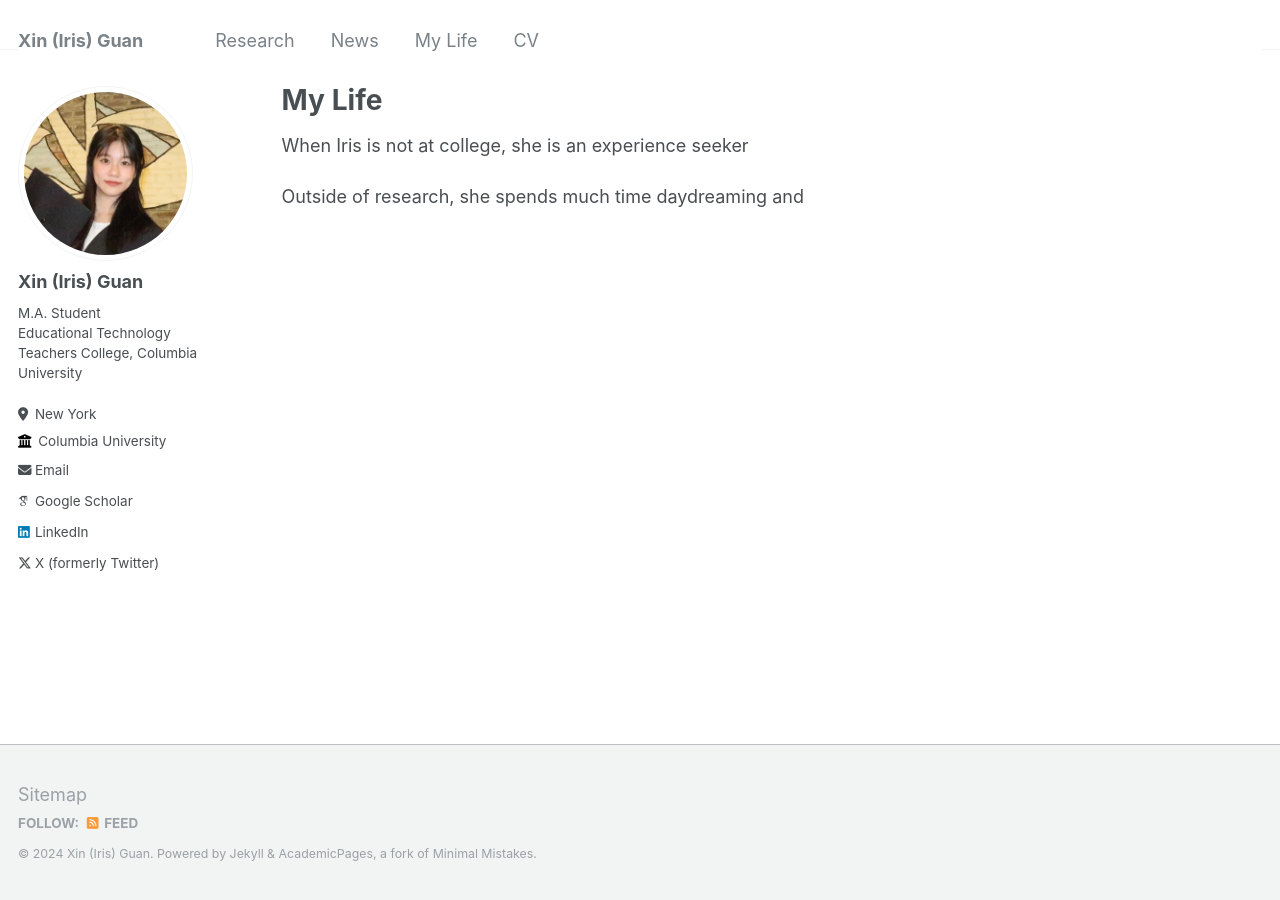
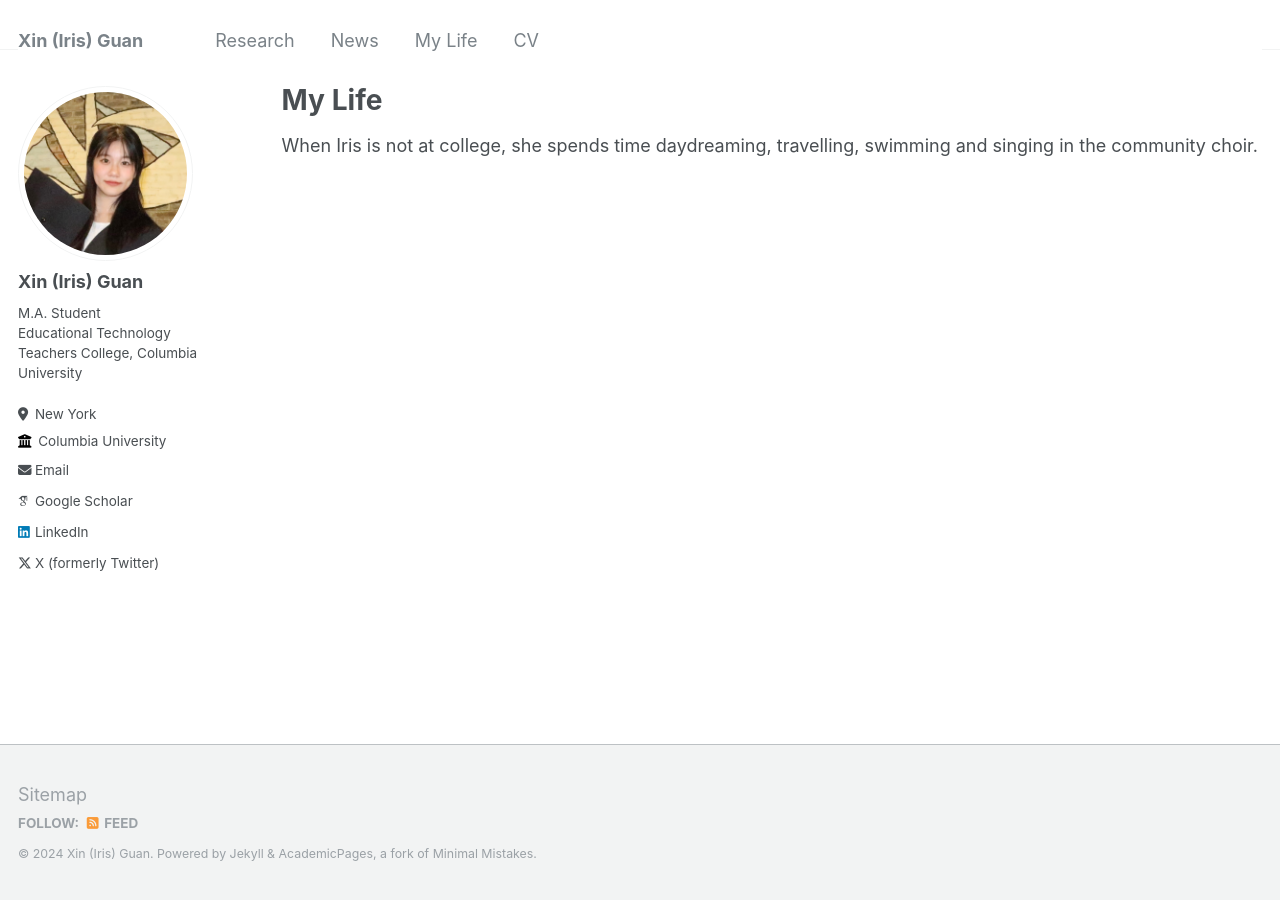
Before and after one commit to IrisGuan24/IrisGuan.github.io, a Jekyll site: the page built from _pages/mylife.md, in a window 1280 px wide. Built offline with Jekyll 4.4.1, drawn with Linux system fonts in a browser that asks for light colours; some web fonts are replaced.

Commit message:
修改5.27
修改

```diff
--- a/_pages/mylife.md
+++ b/_pages/mylife.md
@@ -9,6 +9,4 @@ redirect_from:
 
 {% include base_path %}
 
-When Iris is not at college, she is an experience seeker
-
-Outside of research, she spends much time daydreaming and
+When Iris is not at college, she spends time daydreaming, travelling, swimming and singing in the community choir.
```
Also changed, not shown: _posts/2023-01-01-blog-post-2.md (+1 -1 lines), _posts/2023-01-01-blog-post-1.md (line endings or trailing spaces).
